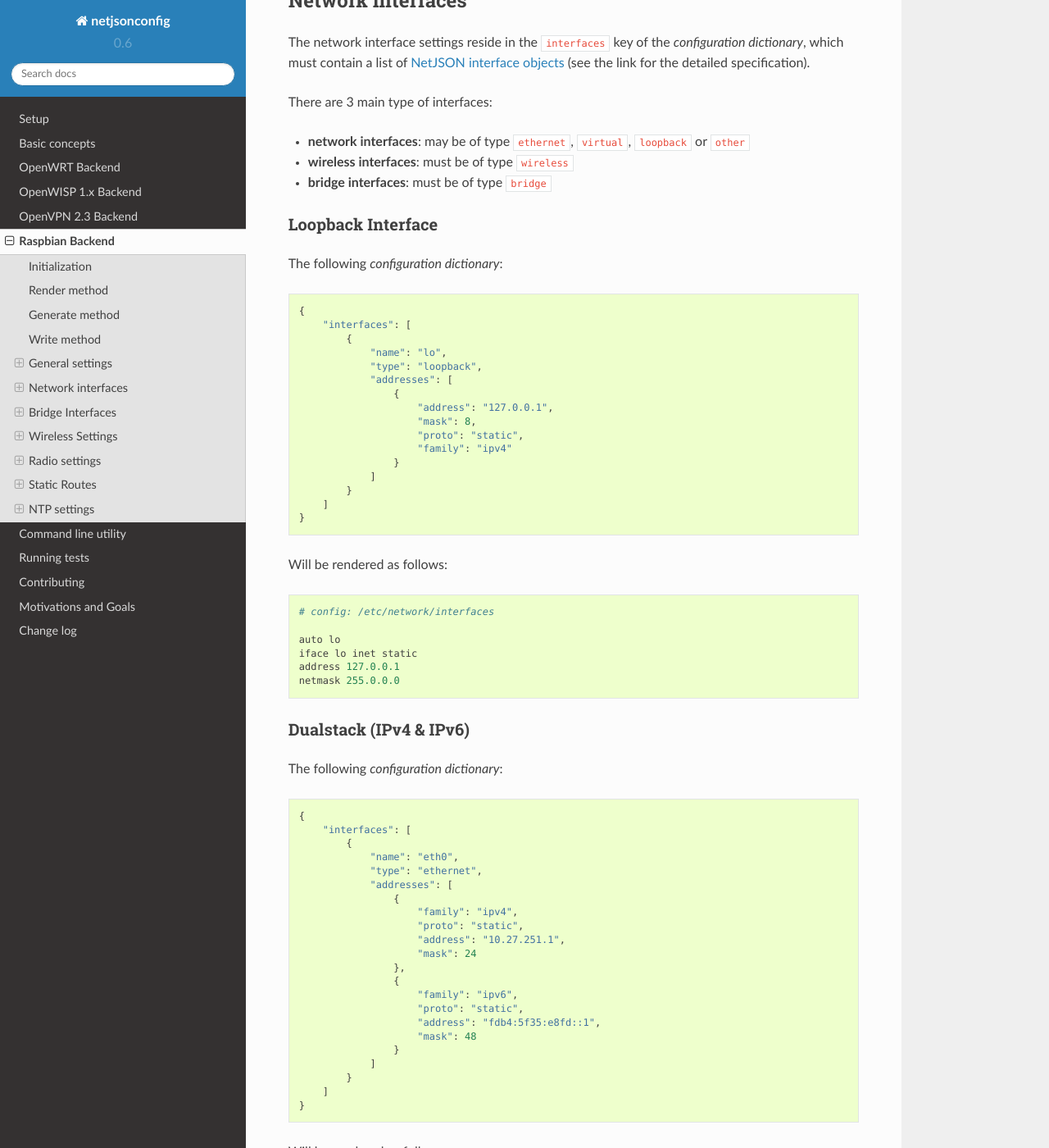
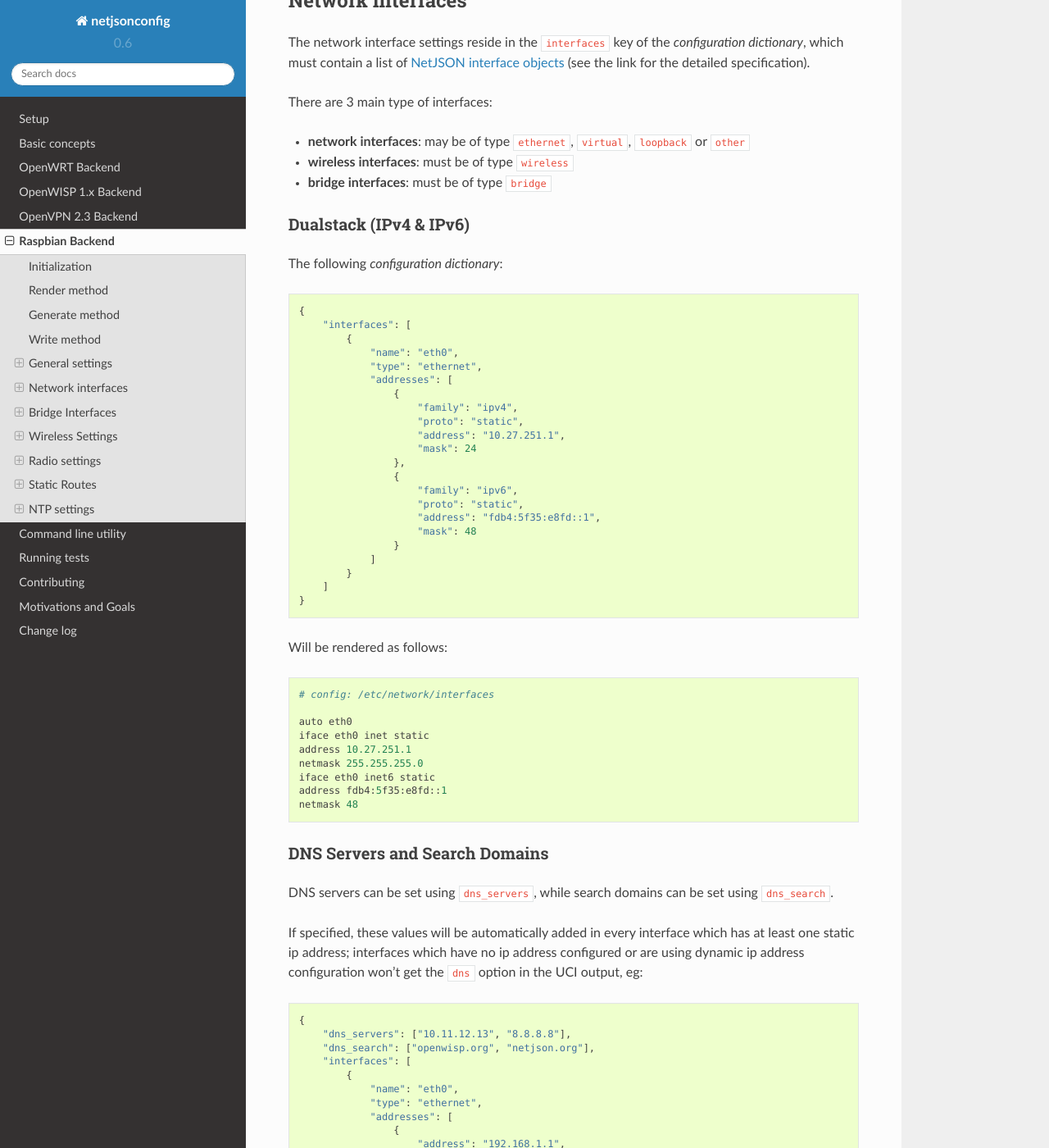
Before and after one commit to openwisp/netjsonconfig, a Sphinx documentation site: the page built from docs/source/backends/raspbian.rst, in a window 1280 px wide and 1400 px high, scrolled down 3692 px. Shown: the whole window at 82% size. Built offline with Sphinx 7.4.7 and the Read the Docs theme 2.0.0, drawn with Linux system fonts in a browser that asks for light colours.

Commit message:
[raspbian] Removed loopback section from docs

```diff
--- a/docs/source/backends/raspbian.rst
+++ b/docs/source/backends/raspbian.rst
@@ -187,39 +187,6 @@ There are 3 main type of interfaces:
 * **network interfaces**: may be of type ``ethernet``, ``virtual``, ``loopback`` or ``other``
 * **wireless interfaces**: must be of type ``wireless``
 * **bridge interfaces**: must be of type ``bridge``
-
-Loopback Interface
-~~~~~~~~~~~~~~~~~~
-
-The following *configuration dictionary*:
-
-.. code-block:: python
-
-    {
-        "interfaces": [
-            {
-                "name": "lo",
-                "type": "loopback",
-                "addresses": [
-                    {
-                        "address": "127.0.0.1",
-                        "mask": 8,
-                        "proto": "static",
-                        "family": "ipv4"
-                    }
-                ]
-            }
-        ]
-    }
-
-Will be rendered as follows::
-
-    # config: /etc/network/interfaces
-
-    auto lo
-    iface lo inet static
-    address 127.0.0.1
-    netmask 255.0.0.0
 
 Dualstack (IPv4 & IPv6)
 ~~~~~~~~~~~~~~~~~~~~~~~
```
